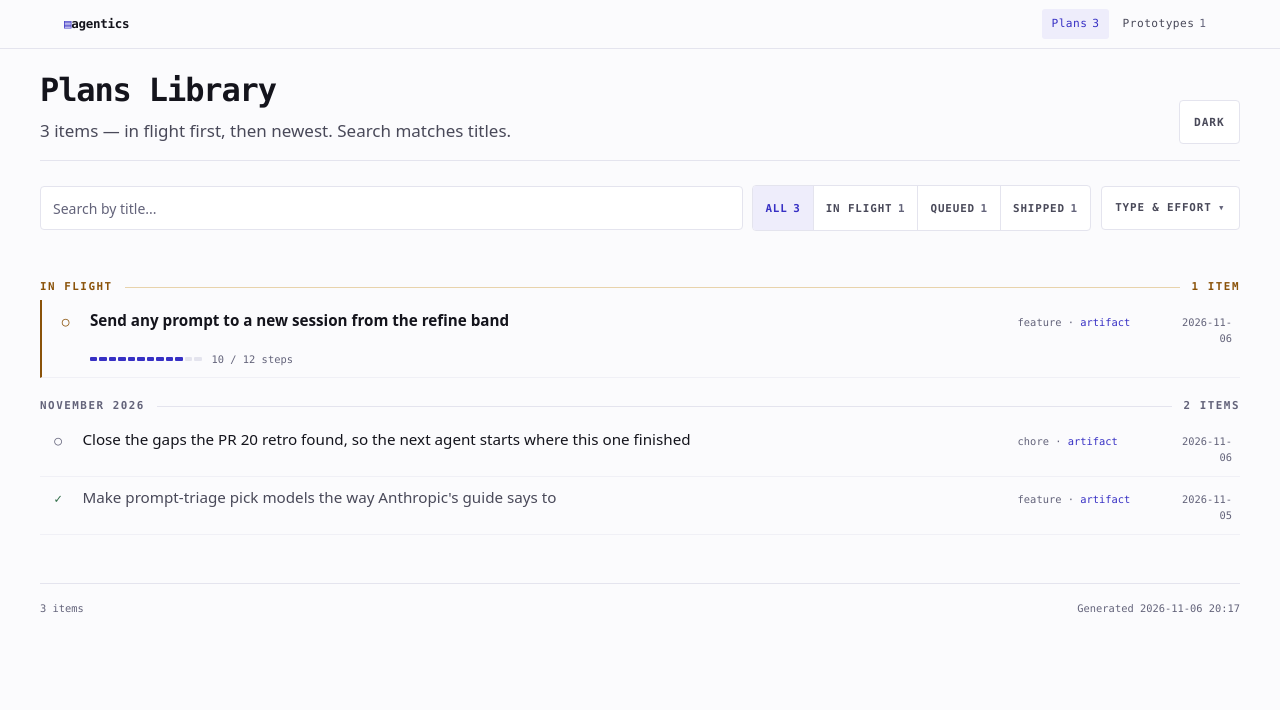
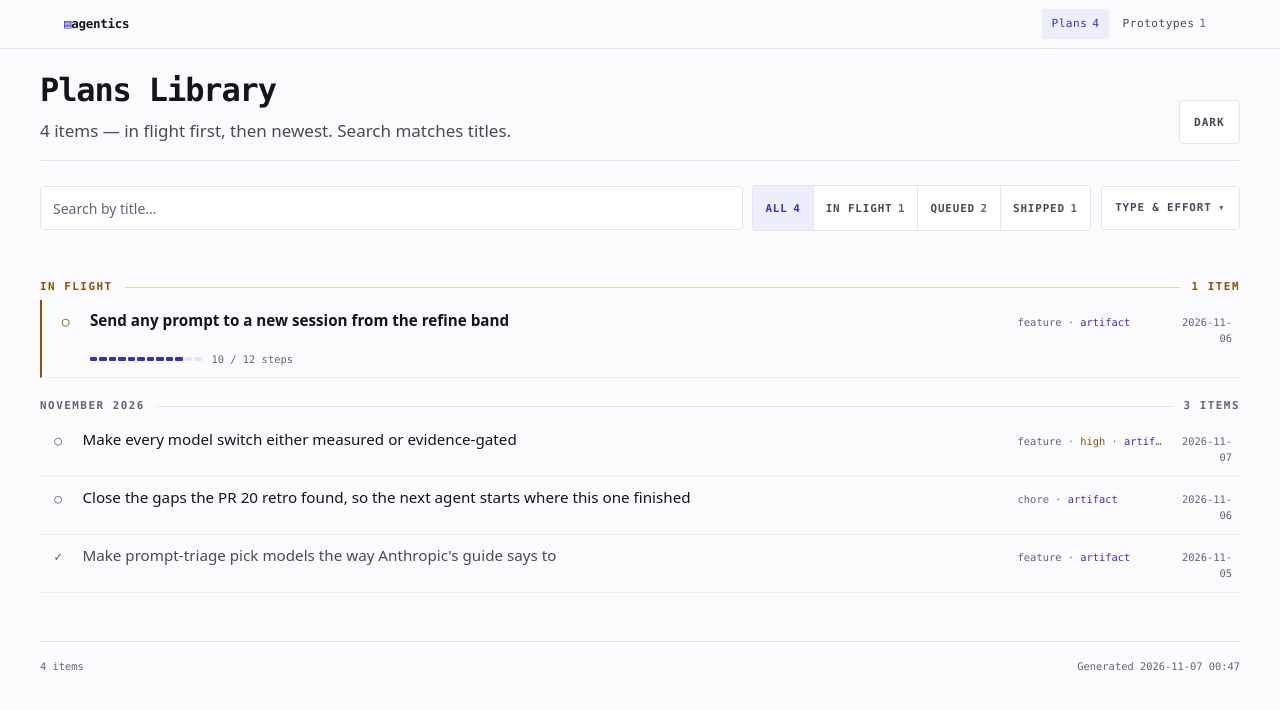
Before and after one commit to shawn-sandy/prompt-triage, a plain HTML site: page docs/plans/index.html in a window 1280 px wide. Drawn offline with Linux system fonts and the light colour scheme.

Commit message:
docs: plan hardening the mod's cost levers with evidence
Implementation plan for docs/proposals/cost-evidence.md: twelve steps grouped
into RED, GREEN and VERIFY phases that give the mod a capped decision log and
a /triage-stats command, reorder the simple-prompt dialog options at a
two-or-more-tier price gap, and defer both the fable suggestion and a wrong
`simple` rating to one shared main-loop turn threshold.

Rollout and risk live in Context rather than under their own heading. The plan
renderer only emits its known sections, so a standalone "Rollout and Risk"
heading would travel in the markdown and be invisible on the published page —
the one place stakeholders read it. Verified by grepping the rendered output
before publishing.

Three spikes the proposal left open are closed in Decisions, from the mod's own
type definitions rather than from assumption: TurnStepInput carries no usage or
token field, so P1 records a turn-count proxy instead of real cost; $.store
rejects a store over 4 MiB of JSON in total, so the log is hard-capped with a
test proving it; and $.ui.ask already runs from a $.clock.after timer in
refineDraft, so the mid-session dialog needs no new mechanism.

Spec only; nothing is implemented. docs/plans/index.html is regenerated by the
plugin's build-index.sh, not hand-edited.

Co-Authored-By: Claude Opus 5 <noreply@anthropic.com>

```diff
--- a/docs/plans/index.html
+++ b/docs/plans/index.html
@@ -556,7 +556,7 @@
       <div class="topbar-in">
         <a class="mark">agentics</a>
         <nav class="tabs" aria-label="Collections">
-          <a href="index.html" aria-current="page">Plans<span class="n">3</span></a>
+          <a href="index.html" aria-current="page">Plans<span class="n">4</span></a>
           <a href="../prototypes/index.html" >Prototypes<span class="n">1</span></a>
         </nav>
       </div>
@@ -568,7 +568,7 @@
         <!-- The bare <p> and the leading number are load-bearing: the merge
              driver's COUNT_RE rewrites `<p>N items`. The prose after it is
              free text. -->
-        <p>3 items &mdash; in flight first, then newest. Search matches titles.</p>
+        <p>4 items &mdash; in flight first, then newest. Search matches titles.</p>
       </div>
       <button
         class="theme-toggle"
@@ -643,6 +643,13 @@
   <span class="r-date">2026-11-06</span>
   <span class="r-steps">10 / 12 steps</span><span class="sr-only"> (opens on claude.ai)</span>
 </a>
+<a class="gallery-card" href="https://claude.ai/artifact/9zQW8v6yZACGFBkXbP1EF1" target="_blank" rel="noopener"
+   data-local="harden-cost-levers" data-status="todo" data-type="feature" data-effort="high" data-month="2026-11" data-title="make every model switch either measured or evidence-gated" data-steps-done="0" data-steps-total="12">
+  <span class="glyph" aria-hidden="true">&#9675;</span><span class="sr-only">todo</span>
+  <span class="r-title">Make every model switch either measured or evidence-gated</span>
+  <span class="r-meta">feature &middot; <span class="hi">high</span> &middot; <span class="artifact-chip" title="Published to claude.ai — no local file in this repo">artifact</span></span>
+  <span class="r-date">2026-11-07</span><span class="sr-only"> (opens on claude.ai)</span>
+</a>
 <a class="gallery-card" href="https://claude.ai/artifact/MmGEhdqr2F1PFWVAngKYhB" target="_blank" rel="noopener"
    data-local="harden-agent-environment-from-retro" data-status="todo" data-type="chore" data-effort="" data-month="2026-11" data-title="close the gaps the pr 20 retro found, so the next agent starts where this one finished" data-steps-done="0" data-steps-total="4">
   <span class="glyph" aria-hidden="true">&#9675;</span><span class="sr-only">todo</span>
@@ -661,8 +668,8 @@
     <div class="no-results" id="noResults">No items match your search.</div>
 
     <div class="gallery-footer">
-      <span>3 items</span>
-      <span>Generated 2026-11-06 20:17</span>
+      <span>4 items</span>
+      <span>Generated 2026-11-07 00:47</span>
     </div>
 
     <script>
```
Also changed, not shown: 1 other file.
